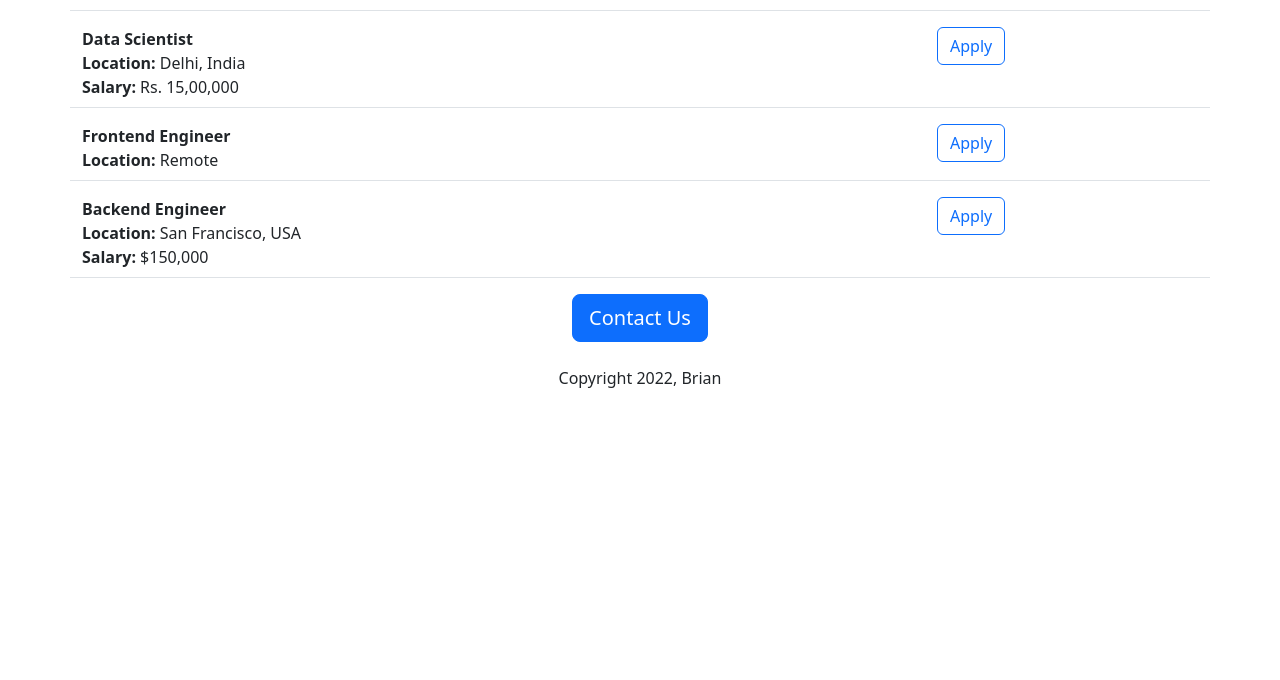
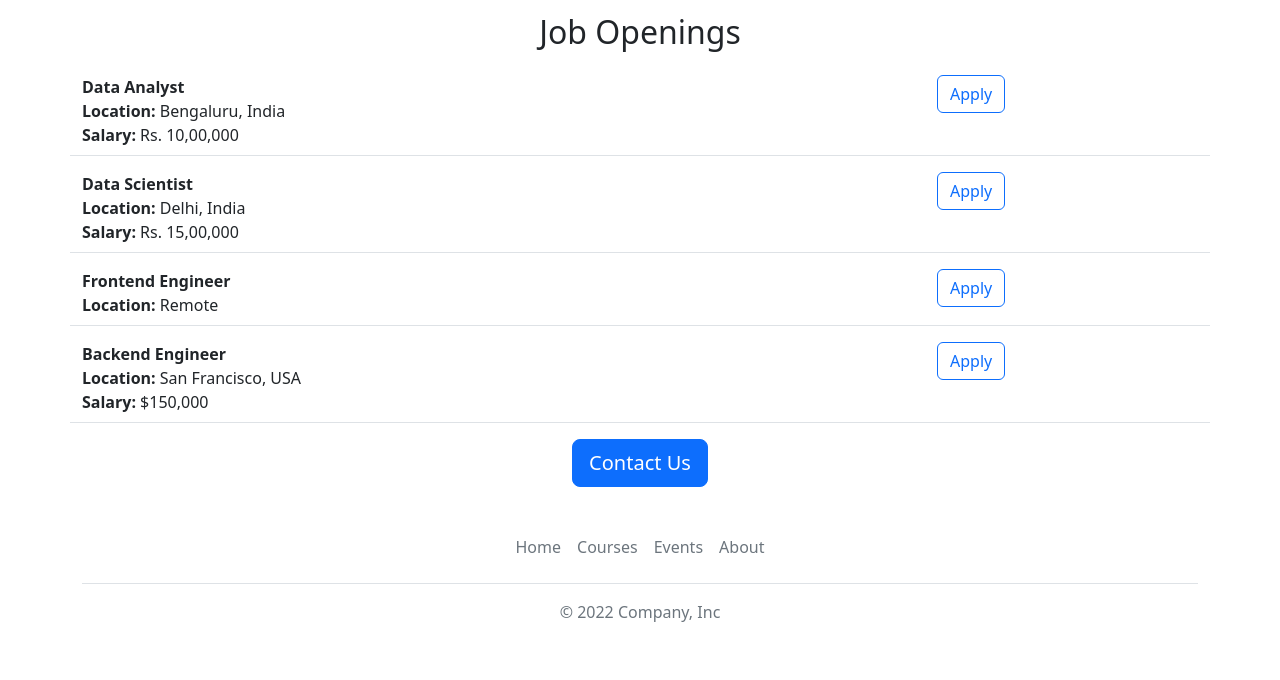
Before and after one commit to kogi-b/flask-careers-website-v2, a Flask app: page / in a window 1280 px wide. Shown: the part 755-1435 px from the top of the page. Before the commit the page ends 1143 px from the top, so only its background shows below. Run offline with Flask 2, Linux system fonts and the light colour scheme.

Commit message:
functional and aesthetic improvements

```diff
--- /dev/null
+++ b/templates/footer.html
@@ -0,0 +1,9 @@
+<footer class="py-3 my-4">
+    <ul class="nav justify-content-center border-bottom pb-3 mb-3">
+      <li class="nav-item"><a  target="_blank" href="https://www.jovian.ai" class="nav-link px-2 text-muted">Home</a></li>
+      <li class="nav-item"><a  target="_blank" href="https://jovian.ai/learn" class="nav-link px-2 text-muted">Courses</a></li>
+      <li class="nav-item"><a target="_blank" href="https://jovian.ai/events" class="nav-link px-2 text-muted">Events</a></li>
+      <li class="nav-item"><a  target="_blank" href="https://jovian.ai/about" class="nav-link px-2 text-muted">About</a></li>
+    </ul>
+    <p class="text-center text-muted">&copy; 2022 Company, Inc</p>
+  </footer>
--- a/templates/home.html
+++ b/templates/home.html
@@ -10,15 +10,24 @@
         height: 360px;
         width: 100%;
         object-fit: cover;
+        margin-bottom: 16px;
       }
     </style>
   </head>
   <body>
+    {% include 'nav.html' %}
+    <img src="https://flask-careers-website.briankogi.repl.co/static/banner.jpg" class="img-fluid" id="banner">
     <div class="container">
-      <h1 class="text-center" mt-2 mb-4>{{company_name}} Careers</h1>
-    <img src="https://flask-careers-website.briankogi.repl.co/static/banner.jpg" class="img-fluid" id="banner">
-    <h2 class="text-center mt-2 mb-4">About Brian</h2>
-    <p class="lead">Lorem ipsum dolor sit amet, consectetur adipiscing elit, sed do eiusmod tempor incididunt ut labore et dolore magna aliqua. Ut enim ad minim veniam, quis nostrud exercitation ullamco laboris nisi ut aliquip ex ea commodo consequat. Duis aute irure dolor in reprehenderit in voluptate velit esse cillum dolore eu fugiat nulla pariatur. Excepteur sint occaecat cupidatat non proident, sunt in culpa qui officia deserunt mollit anim id est laborum.</p>
+      <h1 class="text-center" mt-2 mb-4>{{company_name}} Careers
+      </h1>
+    <div class="row" style="margin-bottom: 16px">
+      <div class="col-md-6">
+        <p class="lead">Lorem ipsum dolor sit amet, consectetur adipiscing elit, sed do eiusmod tempor incididunt ut labore et dolore magna aliqua. Ut enim ad minim veniam, quis nostrud exercitation ullamco laboris nisi ut aliquip ex ea commodo consequat. Duis aute irure dolor in reprehenderit in voluptate velit esse cillum dolore eu fugiat nulla pariatur. Excepteur sint occaecat cupidatat non proident, sunt in culpa qui officia deserunt mollit anim id est laborum.</p>
+      </div>
+      <div class="d-none d-md-block col-md-6">
+        <img src="/static/people.jpg" style="height: 320px; border-radius: 4px;">
+      </div>
+    </div>
     <h2 class="text-center mt-2 mb-4">Job Openings</h2>
     <div>
       {% for job in jobs %}
@@ -26,9 +35,9 @@
       {% endfor %}
     </div>
     <div class="text-center mt-3">
-      <button type="button" class="btn btn-primary btn-lg">Contact Us</button>
-      <p class="mt-4">Copyright 2022, Brian</p>
+      <a class="btn btn-primary btn-lg" href="mailto:hello@jovian.ai?subject=Question%20about%20Job%20Opernings&body=My%20name%3A%20%3Cyour%20name%20here%3E%0D%0A%0D%0AMy%20questions%3A%20%3Center%20question%20here%3E%0D%0A">Contact Us</a>
     </div>
+      {% include 'footer.html' %}
     <script src="https://cdn.jsdelivr.net/npm/bootstrap@5.2.3/dist/js/bootstrap.bundle.min.js" integrity="sha384-kenU1KFdBIe4zVF0s0G1M5b4hcpxyD9F7jL+jjXkk+Q2h455rYXK/7HAuoJl+0I4" crossorigin="anonymous"></script>
     </div>
   </body>
--- a/templates/jobitem.html
+++ b/templates/jobitem.html
@@ -7,7 +7,7 @@
   {% endif %}
   </div>
   <div class="col-3">
-    <button type="button" class="btn btn-outline-primary">Apply</button>
+    <a href="mailto:hello@jovian.ai?subject=Application%20for%20{{job['title']}}&body=My%20name%3A%20%3Cyour%20name%20here%3E%0D%0A%0D%0AMy%20Resume%20link%3A%20%3Cresume%20link%3E%0D%0A%0D%0AMy%20LinkedIn%20link%3A%20%3Clinkedin%20in%3E%0D%0A%0D%0A" type="button" class="btn btn-outline-primary float-right align-middle" >Apply</a>
   </div>
 
 </div>
--- /dev/null
+++ b/templates/nav.html
@@ -0,0 +1,8 @@
+<nav class="navbar fixed-top shadow-sm bg-light">
+  <div class="container-fluid">
+    <a class="navbar-brand" href="#">
+      <img src="/static/logo.svg" alt="Logo" width="30" height="24" class="d-inline-block align-text-top">
+      Brian
+    </a>
+  </div>
+</nav>
```
Also changed, not shown: static/logo.svg (added), 1 other file.
